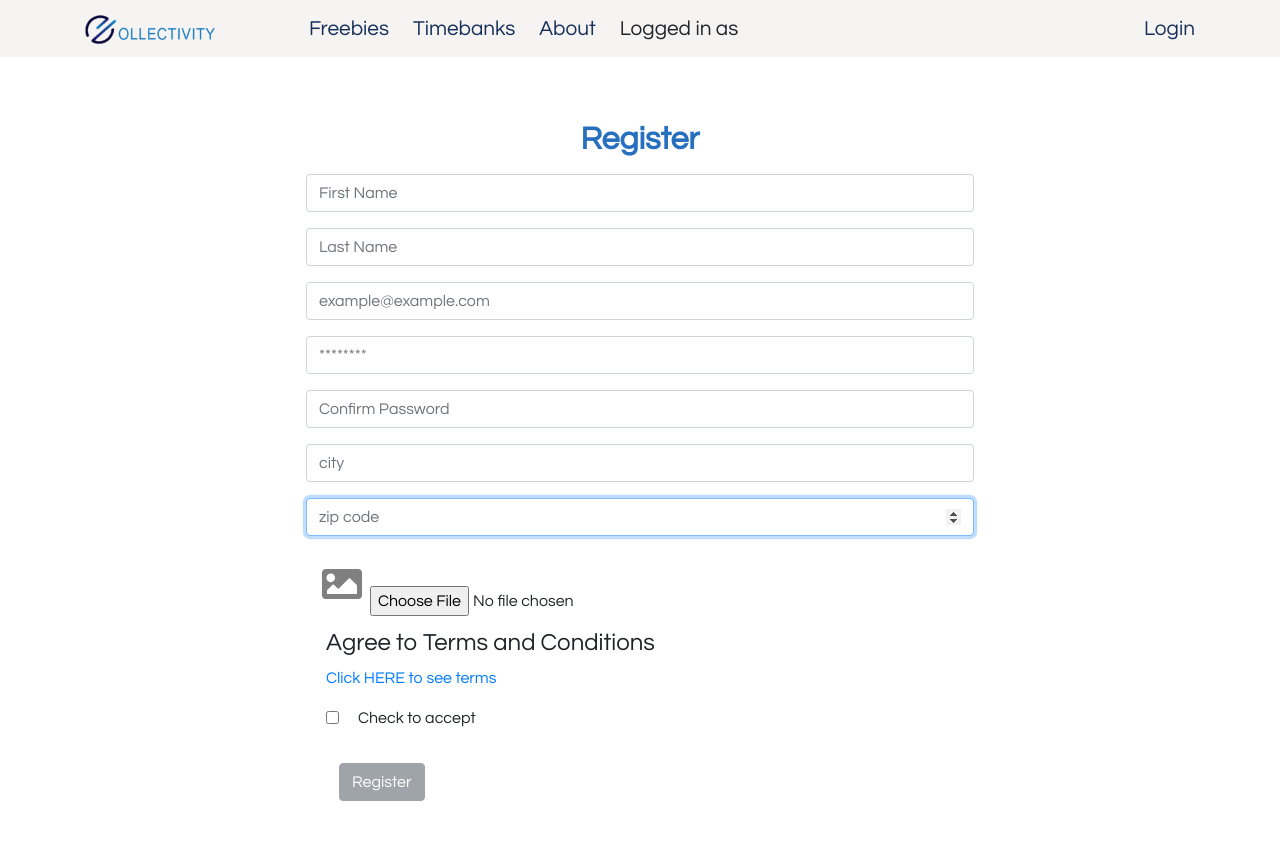
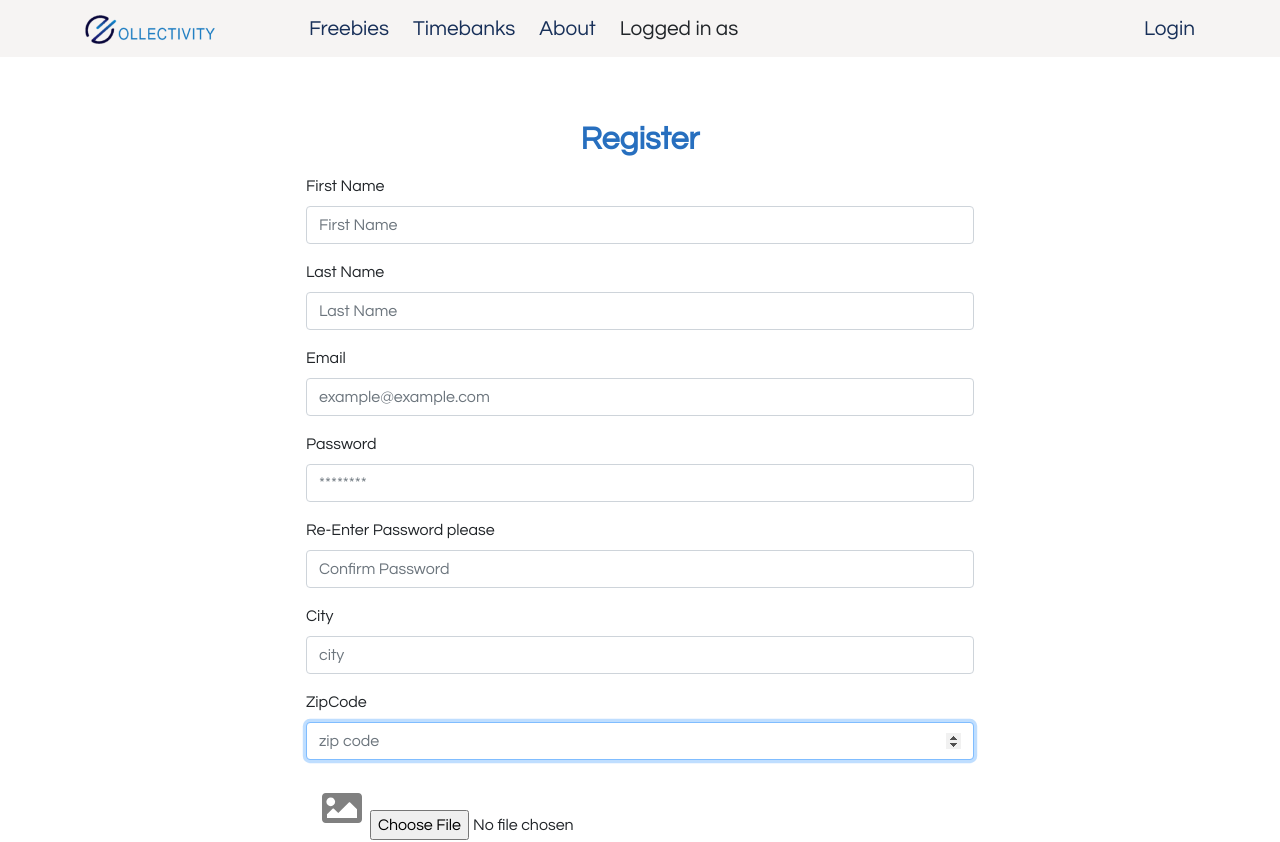
Before and after one commit to Klarala13/collectivity, a React (Create React App) app in the folder frontend/: page /register in a window 1280 px wide. Shown: the top 842 px of the page. Built offline with nearby package versions, Linux system fonts and the light colour scheme.

Commit message:
added lables again

```diff
--- a/frontend/src/components/Register.jsx
+++ b/frontend/src/components/Register.jsx
@@ -35,6 +35,7 @@ export default props => {
       console.log(key, value);
     }
     const url = "http://0.0.0.0:4001/users";
+    try {
       fetch(url, {
         method: "POST",
         body: formData
@@ -42,11 +43,10 @@ export default props => {
         .then(res => res.json())
         .then(res => {
           console.log("Good job! U are registered!", res);
-        alert("You've registered!");
-      })
-      .catch(error =>
-        console.error("Uuuu, u fucked up! try again buddy", error)
-      );
+        });
+    } catch (error) {
+      console.error("Uuuu, u fucked up! try again buddy", error);
+    }
   };
 
   const handleFirstName = e => {
@@ -128,10 +128,7 @@ export default props => {
             >
               <h2 className="mb-2">{isRegister ? "Register" : "Sign in"}</h2>
               <div className="container">
-                <label htmlFor="first_name" className="sr-only">
-                  {" "}
-                  First Name{" "}
-                </label>
+                <label htmlFor="first_name">First Name</label>
                 <div className="mb-3">
                   <input
                     onChange={handleFirstName}
@@ -146,9 +143,7 @@ export default props => {
                     autoComplete="true"
                   />
                 </div>
-                <label htmlFor="last_name" className="sr-only">
-                  Last Name
-                </label>
+                <label htmlFor="last_name">Last Name</label>
                 <div className="mb-3">
                   <input
                     onChange={handleLastName}
@@ -163,9 +158,7 @@ export default props => {
                     autoComplete="true"
                   />
                 </div>
-                <label htmlFor="email" className="sr-only">
-                  Email
-                </label>
+                <label htmlFor="email">Email</label>
                 <div className="mb-3">
                   <input
                     onChange={handleEmail}
@@ -180,9 +173,7 @@ export default props => {
                     autoComplete="true"
                   />
                 </div>
-                <label htmlFor="password" className="sr-only">
-                  Password
-                </label>
+                <label htmlFor="password">Password</label>
                 <div className="mb-3">
                   <input
                     onChange={handlePassword}
@@ -196,9 +187,7 @@ export default props => {
                     autoFocus
                   />
                 </div>
-                <label htmlFor="password" className="sr-only">
-                  Re-Enter Password please
-                </label>
+                <label htmlFor="password">Re-Enter Password please</label>
                 <div className="mb-3">
                   <input
                     onChange={handleConfirmPass}
@@ -212,9 +201,7 @@ export default props => {
                     autoFocus
                   />
                 </div>
-                <label htmlFor="city" className="sr-only">
-                  City
-                </label>
+                <label htmlFor="city">City</label>
                 <div className="mb-3">
                   <input
                     onChange={handleCity}
@@ -229,9 +216,7 @@ export default props => {
                     autoComplete="true"
                   />
                 </div>
-                <label htmlFor="zip_code" className="sr-only">
-                  ZipCode
-                </label>
+                <label htmlFor="zip_code">ZipCode</label>
                 <div className="mb-3">
                   <input
                     onChange={handleZipCode}
@@ -247,9 +232,8 @@ export default props => {
                 </div>
                 <ImageUpload />
                 <div className="form-check">
-                  <h4>Agree to Terms and Conditions</h4>{" "}
+                  <h4>Agree to Terms and Conditions</h4>
                   <div className="mb-3">
-                    {" "}
                     <a
                       href=" #"
                       className="text-primary"
```
Lines whose indentation alone changed are shown as unchanged.
